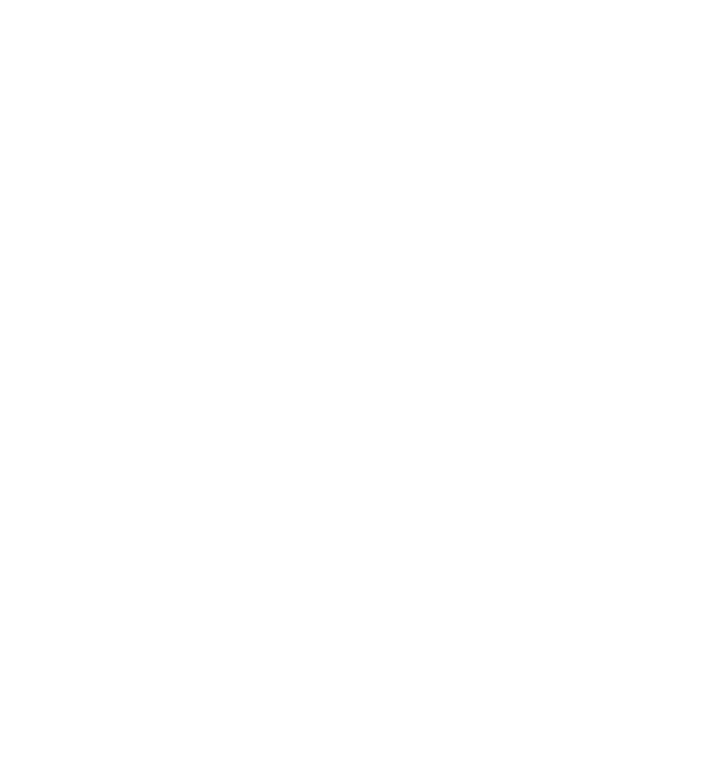
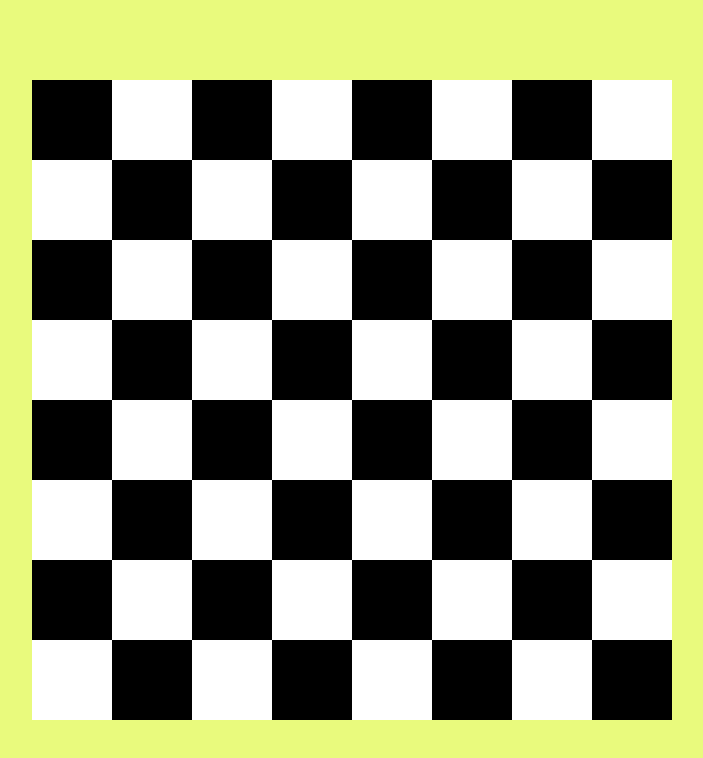
Before and after one commit to LateBloomer34/Rohit-Negi-Course, a plain HTML site: page DEV/Day11__Grid/project 2/index.html in a window 1280 px wide. Shown: the whole page, without its empty margins (288-991 px from the left). Drawn offline with Linux system fonts and the light colour scheme.

Commit message:
css grid

```diff
--- a/DEV/Day11__Grid/grid.css
+++ b/DEV/Day11__Grid/pro1/grid.css
@@ -1,4 +1,4 @@
-*{
+/* *{
     margin: 0;
     padding: 0;
     box-sizing: border-box;
@@ -35,3 +35,38 @@ body{
     background-color: tomato;
     margin: 10px;
 }
+ */
+
+
+*{
+    margin: 0;
+    padding: 0;
+    box-sizing: border-box;
+
+}
+
+body{
+    height: 100vh;
+    background-color: black;
+    color: white;
+}
+.container{
+background-color: bisque;
+width: 500px;
+height: 500px;
+display: grid;
+grid-template-columns: 1fr 1fr;
+grid-template-rows: 1fr 1fr;
+gap: 10px;
+
+}
+.child{
+    background-color: rgb(118, 121, 121);
+
+}
+.child1, .child2, .child3, .child4{
+    display: flex;
+    justify-content: center;
+    align-items: center;
+    color: yellow;
+}
--- a/DEV/Day11__Grid/project 2/index.html
+++ b/DEV/Day11__Grid/project 2/index.html
@@ -8,8 +8,78 @@
 </head>
 <body>
     <div class="container">
-        <div class="header"></div>
-        <div class="sideBar"></div>
+        <div class="child"></div>
+        <div class="child1"></div>
+        <div class="child"></div>
+        <div class="child1"></div>
+        <div class="child"></div>
+        <div class="child1"></div>
+        <div class="child"></div>
+        <div class="child1"></div>
+
+        <div class="child1"></div>
+        <div class="child"></div>
+        <div class="child1"></div>
+        <div class="child"></div>
+        <div class="child1"></div>
+        <div class="child"></div>
+        <div class="child1"></div>
+        <div class="child"></div>
+
+        <div class="child"></div>
+        <div class="child1"></div>
+        <div class="child"></div>
+        <div class="child1"></div>
+        <div class="child"></div>
+        <div class="child1"></div>
+        <div class="child"></div>
+        <div class="child1"></div>
+
+        <div class="child1"></div>
+        <div class="child"></div>
+        <div class="child1"></div>
+        <div class="child"></div>
+        <div class="child1"></div>
+        <div class="child"></div>
+        <div class="child1"></div>
+        <div class="child"></div>
+
+        <div class="child"></div>
+        <div class="child1"></div>
+        <div class="child"></div>
+        <div class="child1"></div>
+        <div class="child"></div>
+        <div class="child1"></div>
+        <div class="child"></div>
+        <div class="child1"></div>
+
+        <div class="child1"></div>
+        <div class="child"></div>
+        <div class="child1"></div>
+        <div class="child"></div>
+        <div class="child1"></div>
+        <div class="child"></div>
+        <div class="child1"></div>
+        <div class="child"></div>
+
+        <div class="child"></div>
+        <div class="child1"></div>
+        <div class="child"></div>
+        <div class="child1"></div>
+        <div class="child"></div>
+        <div class="child1"></div>
+        <div class="child"></div>
+        <div class="child1"></div>
+
+        <div class="child1"></div>
+        <div class="child"></div>
+        <div class="child1"></div>
+        <div class="child"></div>
+        <div class="child1"></div>
+        <div class="child"></div>
+        <div class="child1"></div>
+        <div class="child"></div>
+
     </div>
 </body>
 </html>
--- a/DEV/Day11__Grid/project 2/style.css
+++ b/DEV/Day11__Grid/project 2/style.css
@@ -0,0 +1,29 @@
+*{
+    margin: 0;
+    padding: 0;
+    box-sizing: border-box;
+}
+
+body{
+    height: 100vh;
+    background-color: rgb(233, 250, 125);
+    display: flex;
+    justify-content: center;
+    align-items: center;
+}
+
+.container{
+    height: 80vh;
+    width: 80vh;
+    background-color: aliceblue;
+    display: grid;
+    grid-template-columns: repeat(8 ,1fr);
+    grid-template-rows: repeat(8 ,1fr);
+}
+
+.child{
+    background-color: black;
+}
+.child1{
+    background-color: white;
+}
```
Also changed, not shown: DEV/Day11__Grid/pro1/grid.html (renamed from DEV/Day11__Grid/grid.html, +4 -4 lines).
